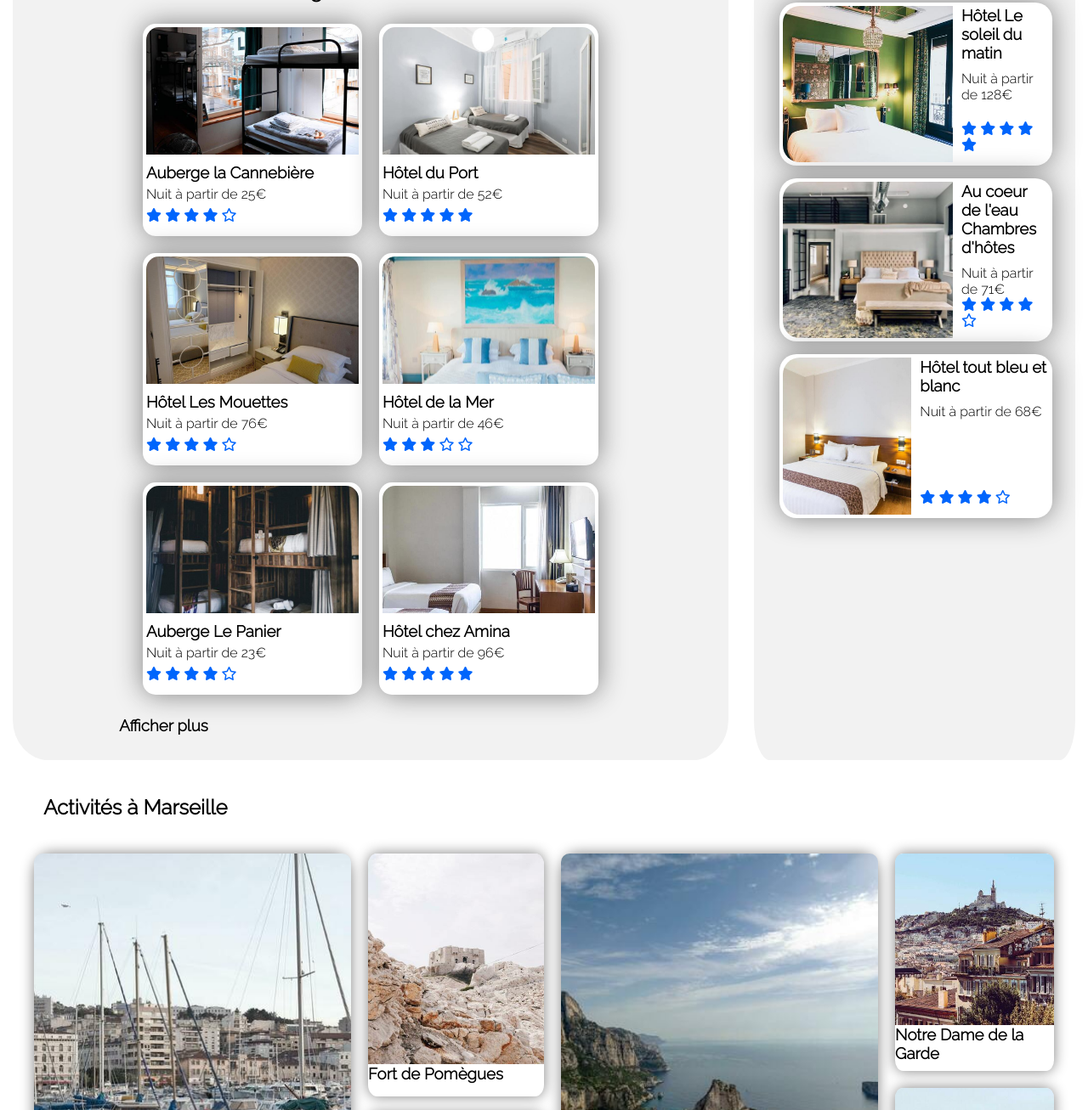
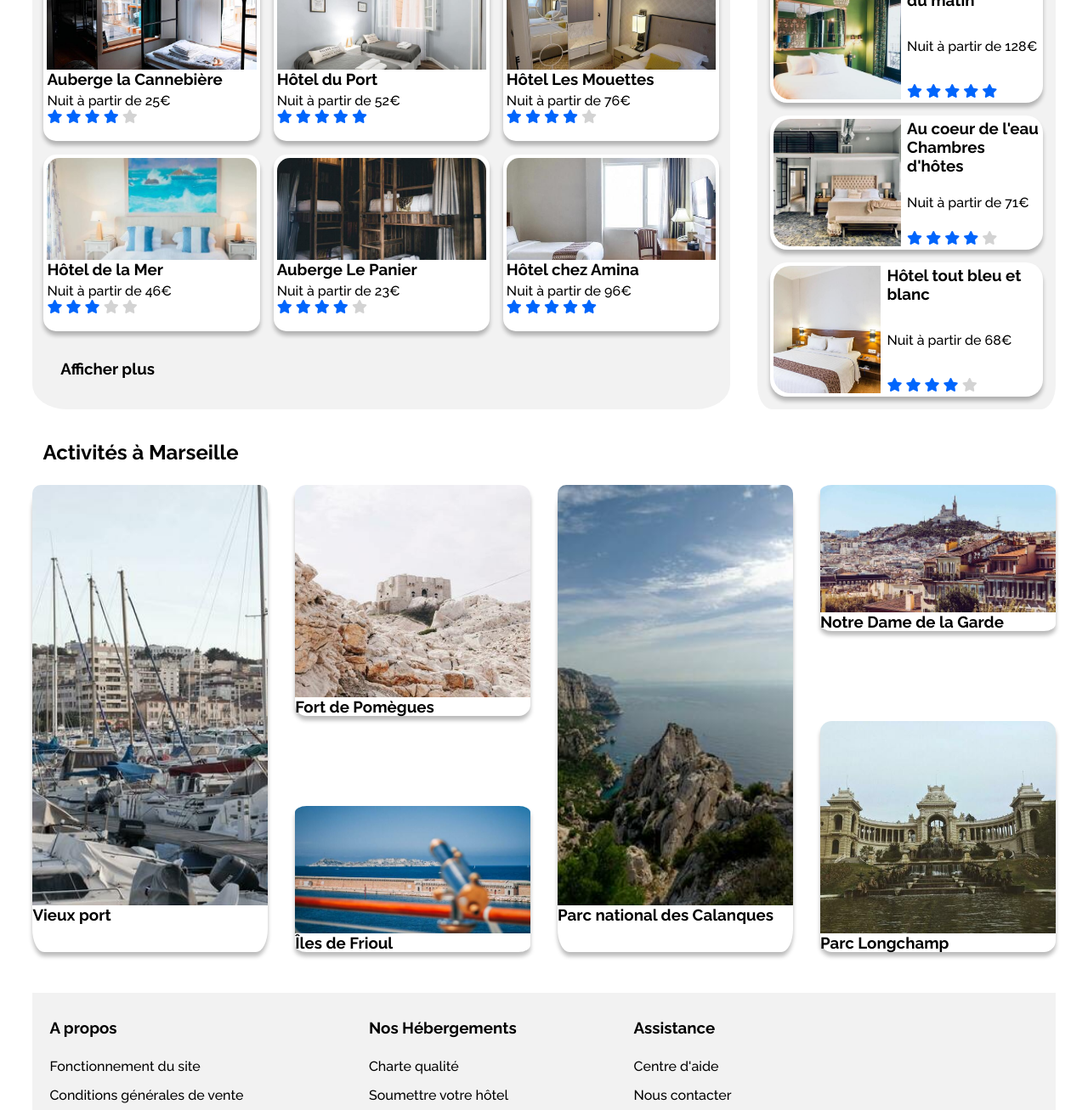
Before and after one commit to SchadiaT/TounkaraSchadia_2_01072021, a plain HTML site: page index.html in a window 1280 px wide. Shown: the part 486-1793 px from the top of the page at 85% size. Drawn offline with Linux system fonts and the light colour scheme; a web font is replaced by a local one.

Commit message:
modification

```diff
--- a/index.html
+++ b/index.html
@@ -1,5 +1,6 @@
 <!DOCTYPE html>
 <html lang="fr">
+
 <head>
   <meta charset="UTF-8">
   <meta http-equiv="X-UA-Compatible" content="IE=edge">
@@ -8,17 +9,17 @@
   <script src="https://kit.fontawesome.com/f09ae5faaa.js" crossorigin="anonymous"></script>
   <link rel="preconnect" href="https://fonts.googleapis.com">
 <link rel="preconnect" href="https://fonts.gstatic.com" crossorigin>
-      <link href="https://fonts.googleapis.com/css2?family=Raleway:wght@300&display=swap" rel="stylesheet">
+<link href="https://fonts.googleapis.com/css2?family=Raleway:wght@100;200;300;500;700;800&family=Shrikhand&display=swap" rel="stylesheet">
   <title>Réservia</title>
 </head>
 
 <body>
   <header>
-       <img src="images/logo/Reservia@3x.png" alt="Reservia" />
+    <img src="images/logo/Reservia@3x.png" alt="Reservia" class="logo">
     <nav>
       <ul class="nav_links">
-           <li>Hébergement</li>
-           <li>Activité</li>
+        <li><a href="#Hebergement">Hébergement</a></li>
+        <li><a href="#Activite">Activité</a></li>
       </ul>
     </nav>
     <p class="inscription">S'inscrire</p>
@@ -68,7 +69,8 @@
       </ul>
     </div>
     <div class="information">
-       <i class="fas fa-info-circle"></i> <p>Plus de 500 logements sont disponibles dans cette ville</p>
+      <i class="fas fa-info-circle"></i>
+      <p>Plus de 500 logements sont disponibles dans cette ville</p>
     </div>
   </section>
 
@@ -76,11 +78,12 @@
   <main>
     <section class="city_housing">
       <div class="title">
-        <h2>Hébergement à Marseille</h2>
+        <h2 id="Hebergement">Hébergement à Marseille</h2>
       </div>
       <div class="housing_room">
-         <div class="room_box">
-          <img src="images/hebergements/4_small/marcus-loke-WQJvWU_HZFo-unsplash.jpg" alt="Auberge la Cannebière" class="room">
+        <a class="room_box" href="#">
+          <img src="images/hebergements/4_small/marcus-loke-WQJvWU_HZFo-unsplash.jpg" alt="Auberge la Cannebière"
+            class="room">
           <div class="housing_description">
             <h3 class="room_box_title">Auberge la Cannebière</h3>
             <p>Nuit à partir de 25€</p>
@@ -89,12 +92,12 @@
               <i class="fas fa-star"></i>
               <i class="fas fa-star"></i>
               <i class="fas fa-star"></i>
-          <i class="far fa-star"></i>
+              <i class="grey fas fa-star"></i>
             </div>
           </div>
-         </div>
+        </a>
 
-         <div class="room_box">
+        <a class="room_box" href="#">
           <img src="images/hebergements/4_small/fred-kleber-gTbaxaVLvsg-unsplash.jpg" alt="Hôtel du Port" class="room">
           <div class="housing_description">
             <h3 class="room_box_title">Hôtel du Port</h3>
@@ -107,10 +110,11 @@
               <i class="fas fa-star"></i>
             </div>
           </div>
-         </div>
+        </a>
 
-         <div class="room_box">
-          <img src="images/hebergements/4_small/reisetopia-B8WIgxA_PFU-unsplash.jpg" alt="Hôtel Les Mouettes" class="room">
+        <a class="room_box" href="#">
+          <img src="images/hebergements/4_small/reisetopia-B8WIgxA_PFU-unsplash.jpg" alt="Hôtel Les Mouettes"
+            class="room">
           <div class="housing_description">
             <h3 class="room_box_title">Hôtel Les Mouettes</h3>
             <p>Nuit à partir de 76€</p>
@@ -119,13 +123,14 @@
               <i class="fas fa-star"></i>
               <i class="fas fa-star"></i>
               <i class="fas fa-star"></i>
-          <i class="far fa-star"></i>
+              <i class="grey fas fa-star"></i>
             </div>
           </div>
-         </div>
+        </a>
 
-         <div class="room_box">
-          <img src="images/hebergements/4_small/annie-spratt-Eg1qcIitAuA-unsplash.jpg" alt="Hôtel de la Mer" class="room">
+        <a class="room_box" href="#">
+          <img src="images/hebergements/4_small/annie-spratt-Eg1qcIitAuA-unsplash.jpg" alt="Hôtel de la Mer"
+            class="room">
           <div class="housing_description">
             <h3 class="room_box_title">Hôtel de la Mer</h3>
             <p>Nuit à partir de 46€</p>
@@ -133,14 +138,15 @@
               <i class="fas fa-star"></i>
               <i class="fas fa-star"></i>
               <i class="fas fa-star"></i>
-          <i class="far fa-star"></i>
-          <i class="far fa-star"></i>
+              <i class="grey fas fa-star"></i>
+              <i class="grey fas fa-star"></i>
             </div>
           </div>
-         </div>
+        </a>
 
-         <div class="room_box">
-          <img src="images/hebergements/4_small/nicate-lee-kT-ZyaiwBe0-unsplash.jpg" alt="Auberge Le Panier" class="room">
+        <a class="room_box" href="#">
+          <img src="images/hebergements/4_small/nicate-lee-kT-ZyaiwBe0-unsplash.jpg" alt="Auberge Le Panier"
+            class="room">
           <div class="housing_description">
             <h3 class="room_box_title">Auberge Le Panier</h3>
             <p>Nuit à partir de 23€</p>
@@ -149,13 +155,14 @@
               <i class="fas fa-star"></i>
               <i class="fas fa-star"></i>
               <i class="fas fa-star"></i>
-          <i class="far fa-star"></i>
+              <i class="grey fas fa-star"></i>
             </div>
           </div>
-         </div>
+        </a>
 
-         <div class="room_box">
-          <img src="images/hebergements/4_small/febrian-zakaria-M6S1WvfW68A-unsplash.jpg" alt="Hôtel chez Amina" class="room">
+        <a class="room_box" href="#">
+          <img src="images/hebergements/4_small/febrian-zakaria-M6S1WvfW68A-unsplash.jpg" alt="Hôtel chez Amina"
+            class="room">
           <div class="housing_description">
             <h3 class="room_box_title">Hôtel chez Amina</h3>
             <p>Nuit à partir de 96€</p>
@@ -167,9 +174,12 @@
               <i class="fas fa-star"></i>
             </div>
           </div>
+        </a>
+
       </div>
+      <div class="housing_element">
+        <h3>Afficher plus</h3>
       </div>
-         <div class="housing_element"><h3>Afficher plus</h3></div>
     </section>
 
     <section class="popular_housing">
@@ -178,8 +188,9 @@
       </div>
 
       <div class="popular_housing_room">
-         <div class="popularity_box">
-          <img src="images/hebergements/4_small/emile-guillemot-Bj_rcSC5XfE-unsplash.jpg" alt="Hôtel Le soleil du matin" class="popular">
+        <a class="popularity_box" href="#">
+          <img src="images/hebergements/4_small/emile-guillemot-Bj_rcSC5XfE-unsplash.jpg" alt="Hôtel Le soleil du matin"
+            class="popular">
           <div class="popular_description">
             <h3 class="popularity_title">Hôtel Le soleil du matin</h3>
             <p>Nuit à partir de 128€</p>
@@ -191,10 +202,11 @@
               <i class="fas fa-star"></i>
             </div>
           </div>
-         </div>
+        </a>
 
-         <div class="popularity_box">
-          <img src="images/hebergements/4_small/aw-creative-VGs8z60yT2c-unsplash.jpg" alt="Au coeur de l'eau Chambres d'hôtes" class="popular">
+        <a class="popularity_box" href="#">
+          <img src="images/hebergements/4_small/aw-creative-VGs8z60yT2c-unsplash.jpg"
+            alt="Au coeur de l'eau Chambres d'hôtes" class="popular">
           <div class="popular_description">
             <h3 class="popularity_title">Au coeur de l'eau Chambres d'hôtes</h3>
             <p>Nuit à partir de 71€</p>
@@ -203,13 +215,14 @@
               <i class="fas fa-star"></i>
               <i class="fas fa-star"></i>
               <i class="fas fa-star"></i>
-          <i class="far fa-star"></i>
+              <i class="grey fas fa-star"></i>
             </div>
           </div>
-         </div>
+        </a>
 
-         <div class="popularity_box">
-          <img src="images/hebergements/4_small/febrian-zakaria-sjvU0THccQA-unsplash.jpg" alt="Hôtel tout bleu et blanc" class="popular">
+        <a class="popularity_box" href="#">
+          <img src="images/hebergements/4_small/febrian-zakaria-sjvU0THccQA-unsplash.jpg" alt="Hôtel tout bleu et blanc"
+            class="popular">
           <div class="popular_description">
             <h3 class="popularity_title">Hôtel tout bleu et blanc</h3>
             <p>Nuit à partir de 68€</p>
@@ -218,51 +231,56 @@
               <i class="fas fa-star"></i>
               <i class="fas fa-star"></i>
               <i class="fas fa-star"></i>
-          <i class="far fa-star"></i>
+              <i class="grey fas fa-star"></i>
             </div>
           </div>
-         </div>
+        </a>
       </div>
     </section>
   </main>
 
 
   <article>
-     <h2 class="activity_title">Activités à Marseille</h2>
+    <h2 class="activity_title" id="Activite">Activités à Marseille</h2>
     <section class="activity_article">
 
-       <div class="activity_box">
+      <a class="activity_box" href="#">
         <img src="images/activites/4_small/reno-laithienne-QUgJhdY5Fyk-unsplash.jpg" alt="Vieux Port" class="activity">
         <h3>Vieux port</h3>
-        </div>
+      </a>
 
-        <section class="activity_second_box">
-        <div class="activity_column_box">
-          <img src="images/activites/4_small/paul-hermann-QFTrLdQIRhI-unsplash.jpg" alt="Fort de Pomègues" class="activity2">
+      <section class="activity_box_secondary">
+        <a class="activity_column_box" href="#">
+          <img src="images/activites/4_small/paul-hermann-QFTrLdQIRhI-unsplash.jpg" alt="Fort de Pomègues"
+            class="activity1">
           <h3>Fort de Pomègues</h3>
-        </div>
+        </a>
 
-        <div class="activity_column_box">
-          <img src="images/activites/4_small/kevin-hikari-rV_Qd1l-VXg-unsplash.jpg" alt="Îles de Frioul" class="activity2">
+        <a class="activity_column_box" href="#">
+          <img src="images/activites/4_small/kevin-hikari-rV_Qd1l-VXg-unsplash.jpg" alt="Îles de Frioul"
+            class="activity2">
           <h3>Îles de Frioul</h3>
-        </div>
+        </a>
       </section>
 
-        <div class="activity_box">
-          <img src="images/activites/4_small/kilyan-sockalingum-NR8-cBCN3aI-unsplash.jpg" alt="Parc natinal des Calanques" class="activity">
+      <a class="activity_box" href="#">
+        <img src="images/activites/4_small/kilyan-sockalingum-NR8-cBCN3aI-unsplash.jpg" alt="Parc natinal des Calanques"
+          class="activity">
         <h3>Parc national des Calanques</h3>
-        </div>
+      </a>
 
-        <section class="activity_second_box">
-        <div class="activity_column_box">
-          <img src="images/activites/4_small/florian-wehde-xW9e8gdotxI-unsplash.jpg" alt="Notre Dame de la Garde" class="activity2">
+      <section class=" activity_box_secondary">
+        <a class="activity_column_box" href="#">
+          <img src="images/activites/4_small/florian-wehde-xW9e8gdotxI-unsplash.jpg" alt="Notre Dame de la Garde"
+            class="activity2">
           <h3>Notre Dame de la Garde</h3>
-        </div>
+        </a>
 
-        <div class="activity_column_box">
-          <img src="images/activites/4_small/lena-paulin-wH2-EJoDcV0-unsplash.jpg" alt="Parc Longchamp" class="activity2">
+        <a class="activity_column_box" href="#">
+          <img src="images/activites/4_small/lena-paulin-wH2-EJoDcV0-unsplash.jpg" alt="Parc Longchamp"
+            class="activity1">
           <h3>Parc Longchamp</h3>
-        </div>
+        </a>
       </section>
     </section>
   </article>
--- a/style.css
+++ b/style.css
@@ -4,18 +4,18 @@
      padding: 0;
  }
 
-
+ body {
+     padding: 0 3% 0 3%;
+ }
  header {
      display: flex;
      justify-content: flex-end;
      align-items: center;
-     padding: 0 10px 10px 10px;
-
  }
 
- img{
+ .logo{
      width: 15%;
-     margin-right: auto;
+     padding-right: 60%;
  }
  .inscription {
      color: #0065FC;
@@ -101,7 +101,6 @@
  .Filter {
      display: flex;
      flex-direction: column;
-     padding: 10px;
      margin: 10px;
      align-items: baseline;
  }
@@ -173,110 +172,92 @@
  }
 
 
+ a {
+     text-decoration: none;
+     color: black;
+ }
 main{
     display: flex;
+    gap: 2rem;
  }
  .title {
-     padding: 15px 0 15px 0;
+     padding: 15px 0 15px 15px;
  }
  .room_box_title {
      padding-bottom: 5px;
  }
  .city_housing{
-     display: flex;
-     width: 70%;
-     margin: 15px;
-     padding: 15px;
-     justify-content: space-around;
      border-radius: 5%;
      background: #F2F2F2;
-     flex-wrap: wrap;
  }
  .housing_room {
      display: flex;
-     flex-direction: row;
      justify-content: center;
      flex-wrap: wrap;
+     gap: 1rem;
  }
+
  .room{
-    width: 300px;
-    height: 200px;
-    object-fit: contain;
- }
- img.room{
-    width: 250px;
-    height: 150px;
+    height: 60%;
     object-fit: cover;
-    border-radius: 15px 15px 0 0 ;
-    padding-bottom: 10px;
+    border-radius: 15px 15px 0 0;
+    width: 100%;
 }
  .room_box{
     display: flex;
     flex-direction: column;
-    position: relative;
     padding: 4px;
-    padding-bottom: 40px;
-    margin: 10px;
     border-radius: 15px;
-    object-fit: cover;
     background: white;
-    box-shadow: 0 0 2em gray;
+    box-shadow: 0px 5px 5px rgba(12, 12, 12, 0.280);
     transition: 1s;
+    width: 30%;
+    cursor: pointer;
+    height: 200px;
 }
  .room_box:hover {
-    transform: scale(1.1);
+    transform: scale(1.06);
 }
  .housing_element {
-     padding: 15px 60% 15px 0;
+     padding: 4%;
  }
 
  .popular_housing {
-     display: flex;
-     width: 30%;
-     margin: 15px;
-     padding: 15px;
-     justify-content: space-around;
      border-radius: 5%;
      background: #F2F2F2;
      flex-wrap: wrap;
- }
- .popular_housing_room {
      height: 100%;
- }
- .popularity_title {
-     padding-bottom: 10px;
  }
  .popular {
     display: flex;
-    width: 200px;
-    height: 200px;
- }
-img.popular {
-    height: 100%;
+    width: 150px;
+    height: 150px;
     object-fit: cover;
     border-radius: 20px 0 0 20px;
-    padding-right: 10px;
-    margin: 0;
-}
+ }
 .popularity_box {
     display: flex;
     margin: 15px;
     padding: 4px;
     border-radius: 20px;
-    width: 90%;
-    height: 20%;
     background: white;
-    box-shadow: 0 0 2em gray;
+    box-shadow: 0px 5px 5px rgba(12, 12, 12, 0.280);
     transition: 1s;
+    cursor: pointer;
 }
 .popularity_box:hover{
     transform: scale(1.1);
 }
 .popular_description{
-    position: relative;
+    display: flex;
+    flex-direction: column;
+    justify-content: space-between;
+    margin-left: 7px;
 }
 .chart{
     display: flex;
+    justify-content: space-between;
+    margin: 5%;
 }
  i.arrow.fas {
    font-size: 22px;
@@ -284,56 +265,53 @@ img.popular {
    padding-left: 40px;
    padding-top: 4px;
 }
-
-.title{
-    text-align: left;
-    bottom: 2px;
+.grey.fas{
+    color: lightgrey;
 }
 
-.rating_star{
-    position: absolute;
-    bottom: 6%;
-}
 
  .activity_title {
-    margin: 2% 0 0 4%;
+    margin: 3% 2% 2% 1%;
  }
  .activity_article {
      display: flex;
-     flex-direction: row;
-     margin: 15px;
-     padding: 15px;
+     width: 100%;
+     justify-content: space-between;
+     height: 550px;
+     margin-bottom: 4%;
  }
  .activity_box{
      display: flex;
      flex-direction: column;
-     margin: 10px;
-     padding: 0 0 10px 0;
      border-radius: 5%;
-     background: white;
-     object-fit: cover;
-     box-shadow: 0 0 1em gray;
-     width: 90%;
+     box-shadow: 0px 5px 5px rgba(12, 12, 12, 0.280);
+     width: 23%;
+     height: 100%;
      transition: 1s;
+     cursor: pointer;
  }
+.activity_box_secondary{
+    display: flex;
+    flex-direction: column;
+    justify-content: space-between;
+    width: 23%;
+    height: 100%;
+}
  .activity_box:hover{
-     transform: scale(1.1);
+     transform: scale(1.);
  }
- .activity_second_box{
+ .activity_box_row1{
     display: flex;
     flex-direction: column;
  }
  .activity_column_box{
      display: flex;
      flex-direction: column;
-     height: 50%;
-     margin: 10px;
-     padding: 0 0 10px 0;
      border-radius: 5%;
-     background: white;
-     object-fit: cover;
-     box-shadow: 0 0 1em gray;
+     justify-content: space-between;
+     box-shadow: 0px 5px 5px rgba(12, 12, 12, 0.280);
      transition: 1s;
+     cursor: pointer;
  }
  .activity_column_box:hover{
      transform: scale(1.1);
@@ -342,13 +320,17 @@ img.popular {
  img.activity{
      justify-content: space-around;
      height: 90%;
-     width: 100%;
      border-radius: 10px 10px 0 0;
      object-fit: cover;
  }
-img.activity2{
-    flex-direction: row;
-    height: 90%;
+img.activity1{
+    height: 250px;
+    width: 100%;
+    border-radius: 5% 5% 0 0;
+    object-fit: cover;
+}
+.activity2 {
+    height: 150px;
     width: 100%;
     border-radius: 5% 5% 0 0;
     object-fit: cover;
@@ -363,6 +345,7 @@ img.activity2{
      flex-wrap: wrap;
      background: #F2F2F2;
      padding: 20px 30% 20px 20px;
+     margin: unset;
  }
 
  .inner_footer{
@@ -418,6 +401,9 @@ img.activity2{
         flex-direction: column;
         align-items: baseline;
     }
+    .filter_selection {
+        flex-direction: column;
+    }
 
     main{
         flex-direction: column-reverse;
@@ -459,13 +445,28 @@ img.activity2{
     }
     .activity_article {
         flex-direction: column;
+        flex-wrap: wrap;
+        height: auto;
     }
     .activity_box {
-        height: 300px;
-        width: auto;
+        height: 200px;
+        width: 100%;
+        margin-bottom: 15%;
+    }
+    .activity_box_secondary {
+        width: 100%;
     }
     .activity_column_box {
-        height: 300px;
+        margin-bottom: 15%;
+    }
+    img.activity {
+        width: 100%;
+    }
+    img.activity1 {
+        height: 200px;
+    }
+    img.activity2 {
+        height: 200px;
     }
 }
 
@@ -484,9 +485,6 @@ img.activity2{
     .housing_room {
         width: 100%;
     }
-    .room_box {
-        width: auto;
-    }
 
     .popular_housing {
         width: 100%;
@@ -504,12 +502,17 @@ img.activity2{
     }
     .activity_article {
         display: flex;
-        flex-direction: row;
         flex-wrap: wrap;
-        justify-content: space-evenly;
+        justify-content: space-between;
+        height: 100%;
     }
     .activity_box  {
-        width: 30%;
+        width: 47%;
+        margin-bottom: 30px;
+    }
+    .activity_box_secondary {
+        width: 47%;
+        display: flex;
     }
     .activity_second_box {
         flex-direction: row;
@@ -517,7 +520,7 @@ img.activity2{
     }
     .activity_column_box {
         width: 100%;
-        height: 200px;
+        margin-bottom: 30px;
     }
 
 
```
Lines whose indentation alone changed are shown as unchanged.
